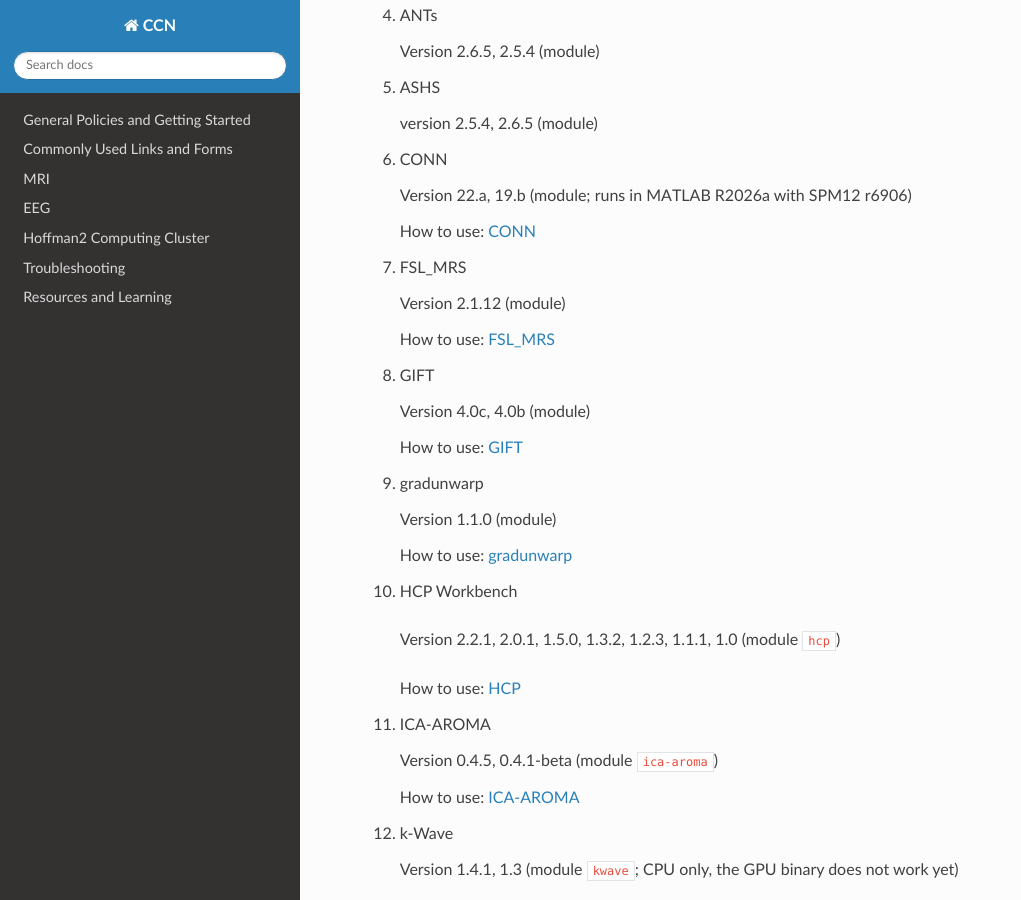
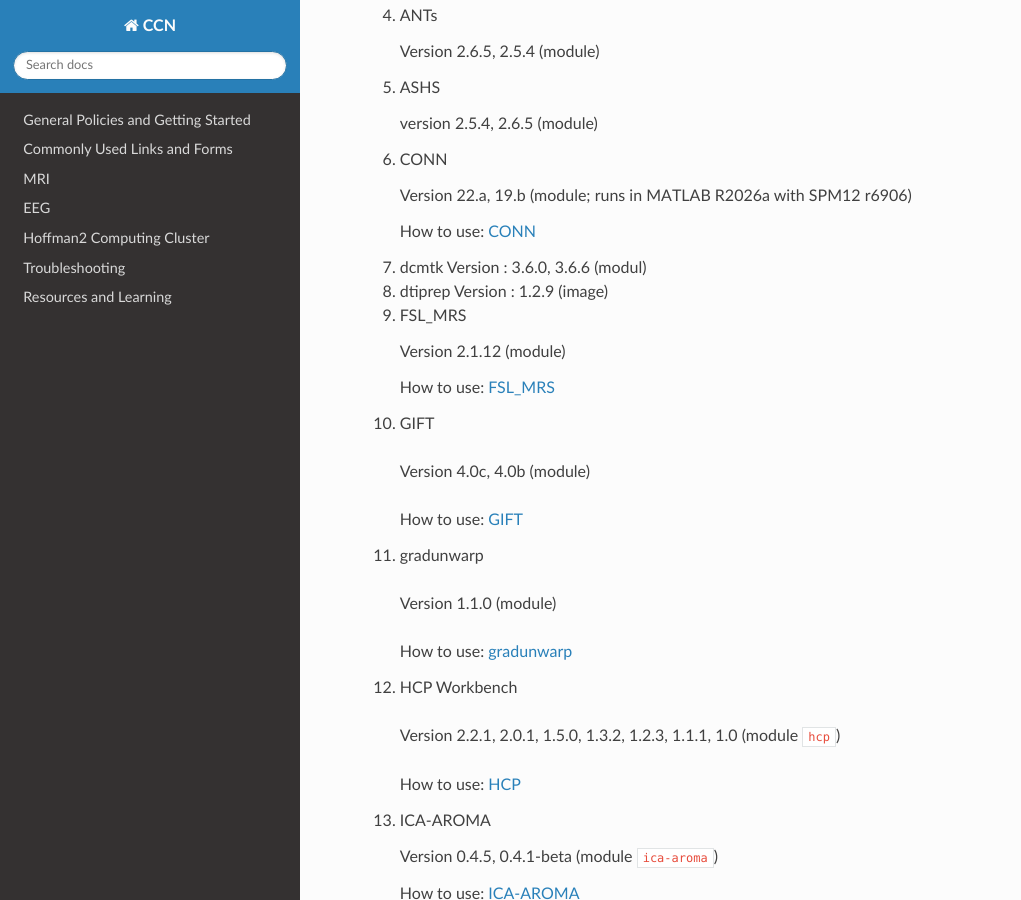
Before and after one commit to CCN-Support/CCN_Wiki, a Sphinx documentation site: the page built from docs/source/slurm_ccn_modules.rst, in a window 1280 px wide and 900 px high, scrolled down 901 px. Shown: the whole window, without its empty margins (0-1021 px from the left). Built offline with Sphinx 7.4.7 and the Read the Docs theme 3.1.0, drawn with Linux system fonts in a browser that asks for light colours.

Commit message:
Update slurm_ccn_modules.rst

```diff
--- a/docs/source/slurm_ccn_modules.rst
+++ b/docs/source/slurm_ccn_modules.rst
@@ -54,79 +54,85 @@
 
       How to use: :ref:`hoffman2_CONN`
 
-   7. FSL_MRS
+   7. dcmtk
+      Version : 3.6.0, 3.6.6 (modul)
+
+   8. dtiprep
+      Version : 1.2.9 (image)
+
+   9. FSL_MRS
 
       Version 2.1.12 (module)
 
       How to use: :ref:`hoffman2_fslmrs`
 
-   8. GIFT
+   10. GIFT
 
       Version 4.0c, 4.0b (module)
 
       How to use: :ref:`hoffman2_gift`
 
-   9. gradunwarp
+   11. gradunwarp
 
       Version 1.1.0 (module)
 
       How to use: :ref:`hoffman2_gradunwarp`
 
-   10. HCP Workbench
+   12. HCP Workbench
 
       Version 2.2.1, 2.0.1, 1.5.0, 1.3.2, 1.2.3, 1.1.1, 1.0 (module ``hcp``)
 
       How to use: :ref:`hoffman2_HCPBench`
 
-   11. ICA-AROMA
+   13. ICA-AROMA
 
        Version 0.4.5, 0.4.1-beta (module ``ica-aroma``)
 
        How to use: :ref:`hoffman2_ica-aroma_py27`
 
-   12. k-Wave
+   14. k-Wave
 
        Version 1.4.1, 1.3 (module ``kwave``; CPU only, the GPU binary does not work yet)
 
        How to use: :ref:`hoffman2_kwave`
 
-   13. MANGO
+   15. MANGO
 
        Version 4.1 (module)
 
        How to use: :ref:`hoffman2_mango`
 
-   14. MRIQC
+   16. MRIQC
 
        Version 24.0.2, 22.0.1, 0.16.1 (module; 22.0.1 tested on human data only)
 
        How to use: :ref:`hoffman2_mriqc`
 
-   15. openSMILE
+   17. openSMILE
 
        Version 3.0.0 (module)
 
        How to use: :ref:`hoffman2_OpenSmile`
 
-   16. Osprey
+   18. Osprey
 
        Version 2.9.6 (module)
 
        How to use: :ref:`hoffman2_osprey`
 
-   17. RStan
+   19. RStan
 
        Version 2.32.7: module ``rstan/2.32.7-R4.1.2`` (with CCN R 4.1.2) or ``rstan/2.32.7`` (with the Hoffman2 R 4.4.1 module)
 
        How to use: :ref:`hoffman2_Rstan`
 
-   18. SimNIBS
+   20. SimNIBS
 
        Version 4.6.0 (module, Apptainer image inside)
 
        How to use: :ref:`hoffman2_Simnibs`
 
-   19. SPM
+   21. SPM
 
        Standalone (no MATLAB license needed): ``spm-standalone/26.10.01`` (default), ``spm-standalone/25.01.02``
 
```
Also changed, not shown: other parts of docs/source/slurm_ccn_modules.rst (+1 -1 lines).
